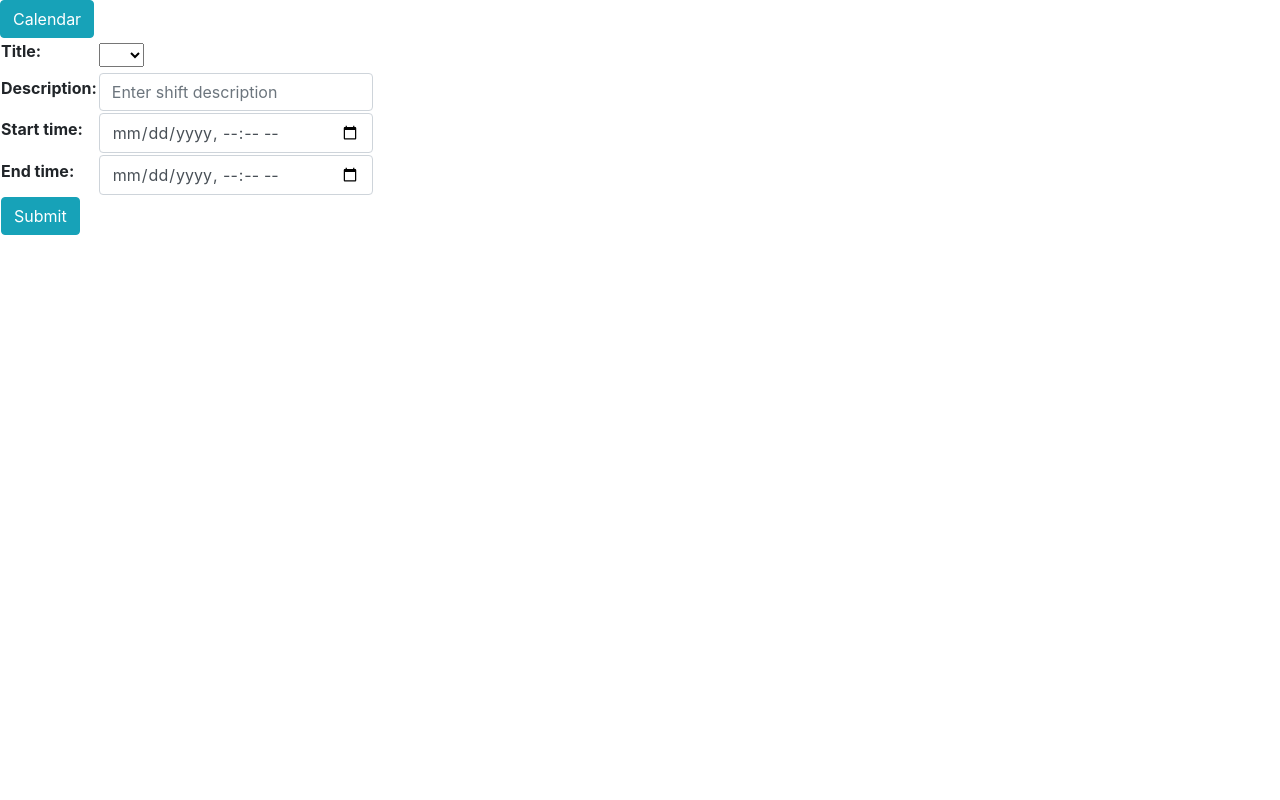
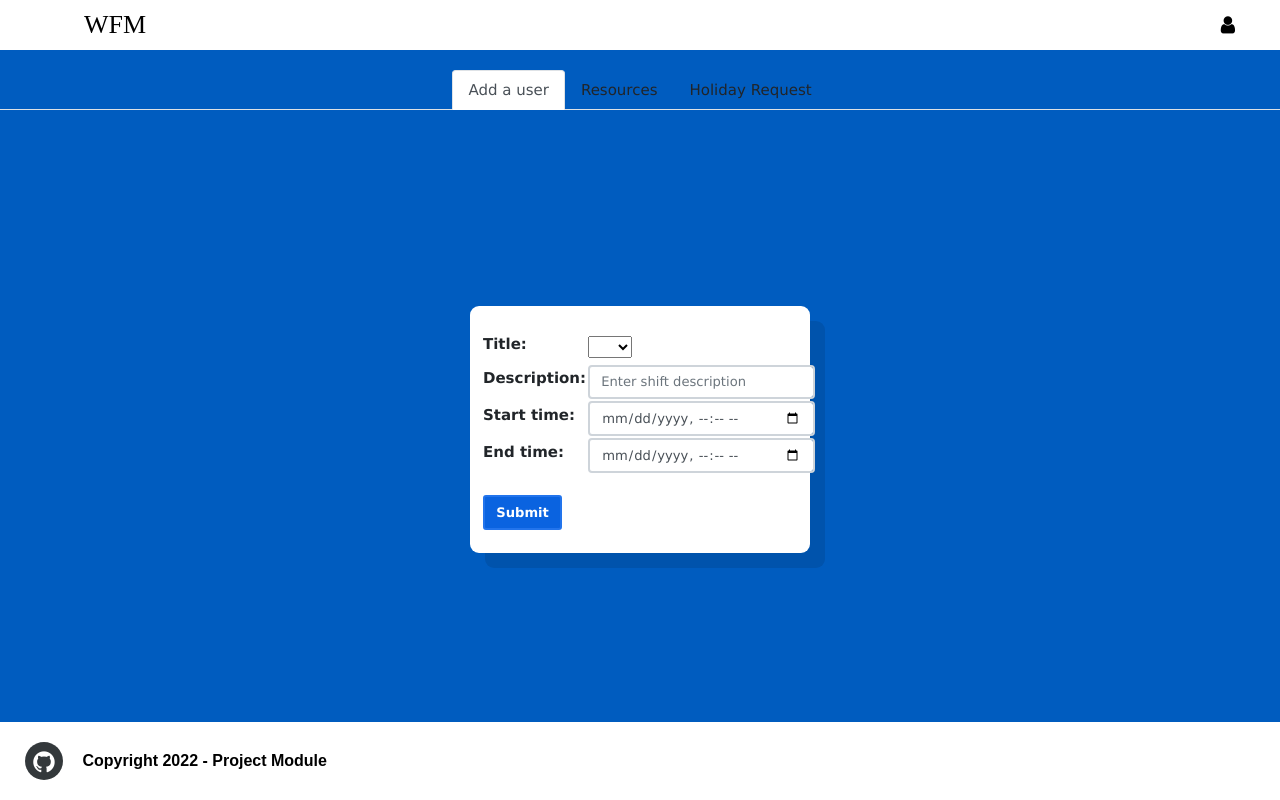
Before and after one commit to luziandrade/the_wfm_lyit, a Django app: page /scheduler/event/new/ in a window 1280 px wide. Run offline with Django 4.2, Linux system fonts and the light colour scheme; tables that the repository leaves empty hold one stand-in row (values such as "Sample post"); some libraries are stand-ins or nearby versions.

Commit message:
modifying css files

```diff
--- a/scheduler/templates/event.html
+++ b/scheduler/templates/event.html
@@ -1,19 +1,18 @@
-{% extends 'base.html' %}
+{% extends 'base/base.html' %}
 
 {% block title %}
 Event
 {% endblock %}
 
 {% block content %}
-<div class="clearfix">
-  <a class="btn btn-info left" href="{% url 'scheduler:calendar' %}"> Calendar </a>
+
+<div class="container"></div>
+    <form class="form-signup" method="post">
+        {% csrf_token %}
+        <table class="form form-table">
+            {{ form }}
+            <tr><td colspan="2"><button type="submit" class="btn btn-primary "> Submit </button></td></tr>
+        </table>
+    </form>
 </div>
-
-<form method="post">
-  {% csrf_token %}
-  <table class="form form-table">
-    {{ form }}
-    <tr><td colspan="2"><button type="submit" class="btn btn-info right"> Submit </button></td></tr>
-  </table>
-</form>
 {% endblock %}
--- a/scheduler/urls.py
+++ b/scheduler/urls.py
@@ -9,7 +9,7 @@ urlpatterns = [
     path("calender/", views.getcalender, name="calendar"),
     path("calenders/", views.CalendarView.as_view(), name="calendars"),
     path("event/new/", views.create_event, name="event_new"),
-    path("event/details/<int:id>/", views.event_details, name="event_details"),
+    path("event_details/<int:id>/", views.event_details, name="event_details"),
     path("shift_resource/<int:id>", views.shift_resource, name="shift_resource"),
     path("holiday_list/", views.all_holiday, name="all_holiday"),
     path("event_holiday/", views.event_holiday, name="event_holiday"),
--- a/scheduler/views.py
+++ b/scheduler/views.py
@@ -60,7 +60,6 @@ def create_event(request):
         start_time = form.cleaned_data["start_time"]
         end_time = form.cleaned_data["end_time"]
         Event.objects.get_or_create(
-
             title=title,
             description=description,
             start_time=start_time,
@@ -74,11 +73,12 @@ def create_event(request):
 def event_holiday(request):
     form = EventForm(request.POST or None)
     if request.user.is_authenticated and request.POST and form.is_valid():
+
         description = form.cleaned_data["description"]
         start_time = form.cleaned_data["start_time"]
         end_time = form.cleaned_data["end_time"]
         Event.objects.get_or_create(
-
+            user=request.user,
             description=description,
             start_time=start_time,
             end_time=end_time,
@@ -116,9 +116,9 @@ def getcalender(request):
 
 def event_details(request, id):
     event = Event.objects.get(id=id)
-    eventresource = AddResource.objects.filter(event=event)
+    eventresource = AddResource.objects.filter(event=event).distinct()
     context = {"event": event, "eventresource": eventresource}
-    return render(request, "event-details.html", context)
+    return render(request, "event_details.html", context)
 
 
 def shift_resource(request, id):
@@ -131,11 +131,16 @@ def shift_resource(request, id):
             if member.count() <= 9:
                 username = forms.cleaned_data["username"]
                 AddResource.objects.create(event=event, username=username)
-                return redirect("scheduler:event_detail", event.id)
+                return redirect("scheduler:event_details", event.id)
             else:
                 print("--------------User limit exceed!-----------------")
     context = {"forms": forms}
     return render(request, "add_shift_resource.html", context)
+
+
+def get_shifts(request):
+    shifts = AddResource.objects.all().filter(username=request.user)
+    return render(request, 'profile.html', {'shifts': shifts})
 
 
 def all_holiday(request):
--- a/templates/base/base.html
+++ b/templates/base/base.html
@@ -34,17 +34,23 @@
                     <ul class="dropdown-menu settings-menu dropdown-menu-right">
                           {% if user.is_authenticated %}
                                 <li>
-                                    <a class="dropdown-item" href="#"><i class="fa fa-user fa-lg"></i> Profile</a>
+                                    <a class="dropdown-item" href="{% url 'get_shifts' %}"><i class="fa fa-user fa-lg"></i>Profile</a>
                                 </li>
                                 <li>
-                                    <a class="dropdown-item" href="#"><i class="fa fa-tachometer fa-lg"></i> Dashboard</a>
+                                    <a class="dropdown-item" href="{% url 'index' %}"><i class="fa fa-tachometer"></i>Dashboard</a>
+                                </li>
+                                <li>
+                                    <a class="dropdown-item" href="{% url 'scheduler:calendar' %}"><i class="fa fa-calendar"></i>Scheduler</a>
+                                </li>
+                                <li>
+                                    <a class="dropdown-item" href="{% url 'scheduler:event_holiday' %}"><i class="fa fa-calendar-minus-o"></i>Request Holiday</a>
                                 </li>
                                  <li>
-                                    <a class="dropdown-item" href="{% url 'logout' %}"><i class="fa fa-sign-out fa-lg"></i> Logout </a>
+                                    <a class="dropdown-item" href="{% url 'logout' %}"><i class="fa fa-sign-out fa-lg"></i>Logout </a>
                                 </li>
                             {% else %}
                                 <li>
-                                    <a class="dropdown-item" href="{% url 'login' %}"><i class="fa fa-sign-in fa-lg"></i> Login</a>
+                                    <a class="dropdown-item" href="{% url 'login' %}"><i class="fa fa-sign-in fa-lg"></i>Login</a>
                                 </li>
                                <li>
                                    <a class="dropdown-item" href="{% url 'password_reset' %}?next={{request.path}}">
@@ -60,22 +66,7 @@
             {% block breadcrumb %}
             {% endblock breadcrumb %}
         </div>
-
-<ul class="nav justify-content-center nav-tabs">
-  <li class="nav-item">
-    <a class="nav-link active" href="{% url 'add_resource' %}">Add a user</a>
-  </li>
-  <li class="nav-item">
-    <a class="nav-link" href="{% url 'active_resources' %}">Resources</a>
-  </li>
-  <li class="nav-item">
-    <a class="nav-link" href="{% url 'scheduler:all_holiday' %}">Holiday Request</a>
-  </li>
-  <li class="nav-item">
-    <a class="nav-link disabled" href="#" tabindex="-1" aria-disabled="true">Disabled</a>
-  </li>
-</ul>
-
+        {% include 'base/nav.html' %}
 
             {% block content %}
             {% endblock content %}
--- /dev/null
+++ b/templates/base/nav.html
@@ -0,0 +1,15 @@
+
+
+
+            <ul class="nav justify-content-center nav-tabs">
+                <li class="nav-item">
+                    <a class="nav-link active" href="{% url 'add_resource' %}">Add a user</a>
+                </li>
+                <li class="nav-item">
+                    <a class="nav-link" href="{% url 'active_resources' %}">Resources</a>
+                </li>
+                <li class="nav-item">
+                    <a class="nav-link" href="{% url 'scheduler:all_holiday' %}">Holiday Request</a>
+                </li>
+
+            </ul>
--- a/templates/registration/registration.html
+++ b/templates/registration/registration.html
@@ -1,6 +1,6 @@
 {% extends 'base.html' %}
 {% load bootstrap_tags %}
-
+{% include 'base/nav.html' %}
 {% block content %}
 
 
--- a/users/templates/signup.html
+++ b/users/templates/signup.html
@@ -1,6 +1,6 @@
 {% extends 'base/base.html' %}
 {% load bootstrap_tags %}
-
+{% include 'base/nav.html' %}
 {% block content %}
 <div class="container">
 
--- a/users/urls.py
+++ b/users/urls.py
@@ -14,6 +14,7 @@ urlpatterns = [
     path('signup/<int:id>', views.signup, name='signup'),
     path('signup_regular/<int:id>', views.signup, name='signup_regular'),
     path('activate/<uidb64>/<token>/',views.activate, name='activate'),
+    path('get_shifts/', views.get_shifts, name='get_shifts'),
 
 
 ]
```
Also changed, not shown: scheduler/templates/add_shift_resource.html (+7 -9 lines), scheduler/templates/cal_dash.html (+4 -9 lines), scheduler/templates/event_details.html (renamed from scheduler/templates/event-details.html, +2 -12 lines), scheduler/templates/event_holiday.html (+4 -9 lines), scheduler/templates/holiday_list.html (+7 -6 lines), users/views.py (+8 -0 lines).
